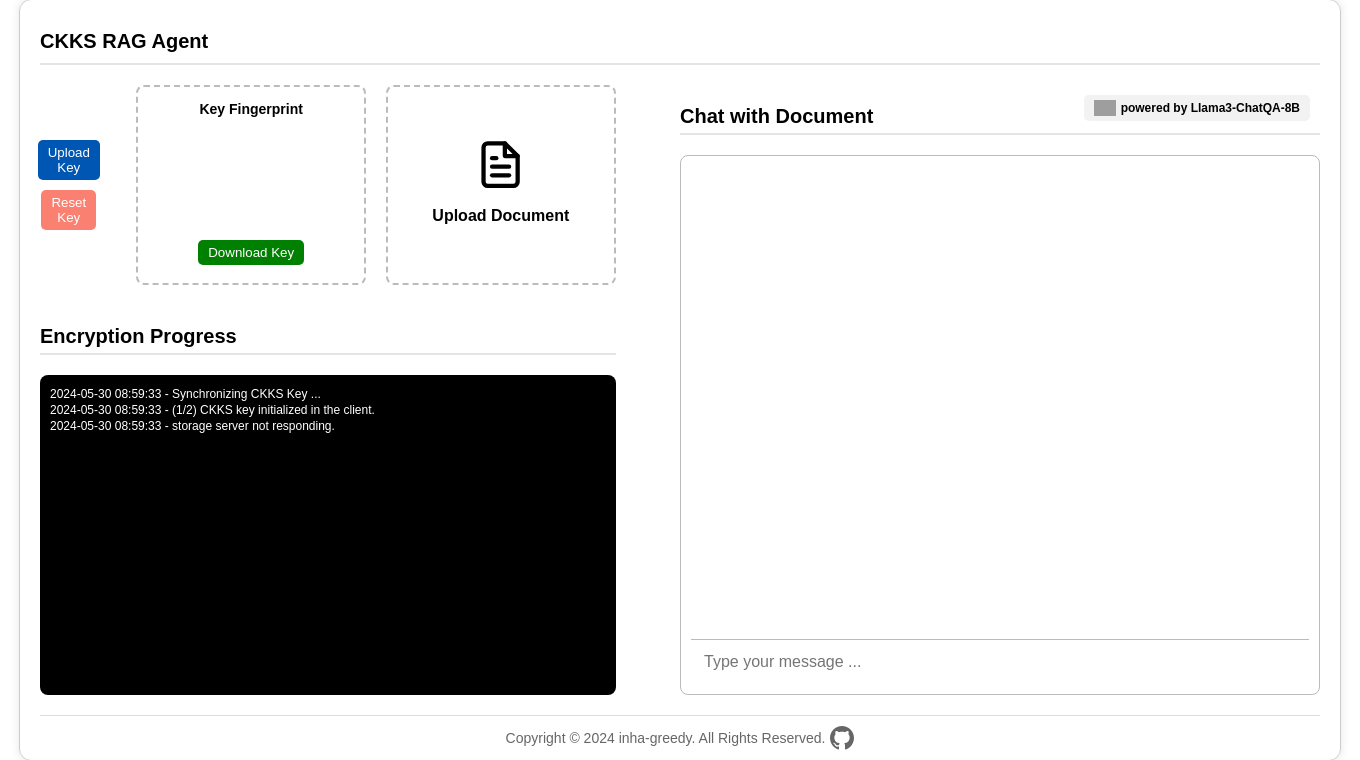
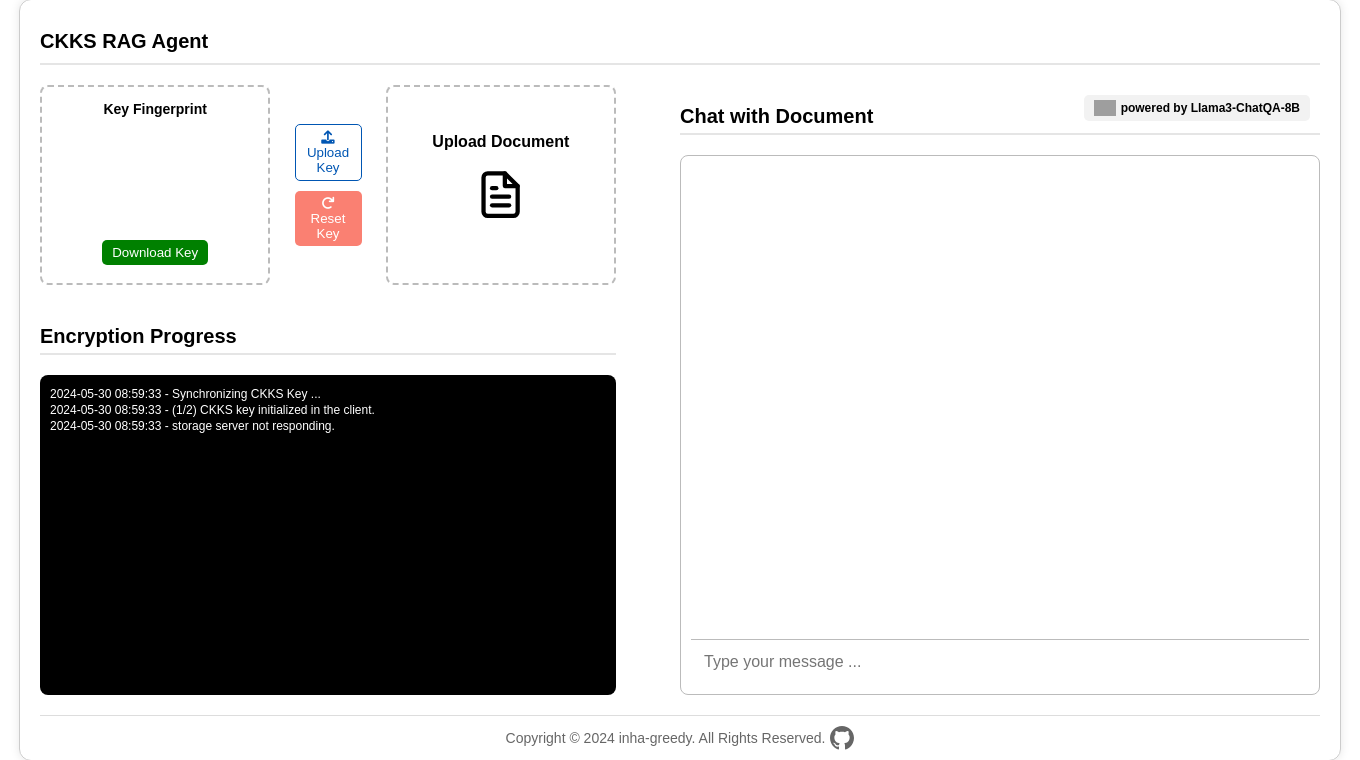
Before and after one commit to inha-greedy/fhe-rag-client, a FastAPI app: page / in a window 1360 px wide. Shown: the part 17-777 px from the top of the page. Run offline with FastAPI, Linux system fonts and the light colour scheme; grey boxes are pictures that could not be loaded.

Commit message:
fix(template): update button design

```diff
--- a/client/templates/index.html
+++ b/client/templates/index.html
@@ -131,11 +131,13 @@
         flex-direction: column;
         justify-content: center;
         align-items: center;
-        width: 10%;
+        width: 8%;
       }
 
       #ckksKeyInput {
         width: 0px;
+        height: 0px;
+        visibility: hidden;
       }
       .button {
         color: white;
@@ -144,18 +146,25 @@
         border: none;
         border-radius: 5px;
         cursor: pointer;
+        align-items: center;
         transition: background-color 0.3s ease;
       }
       .button#resetKeyButton {
+        width: 67px;
         background-color: salmon;
       }
       .button#downloadKeyButton {
         background-color: green;
       }
       .button#uploadKeyButton {
-        background-color: #0056b3;
+        width: 67px;
+        background-color: white;
+        border: 1px solid #0056b3;
+        color: #0056b3;
       }
-
+      .button .icon {
+        margin: auto;
+      }
       .encryption-progress-container {
         flex-grow: 1;
         display: flex;
@@ -365,6 +374,10 @@
         fill: currentColor;
       }
     </style>
+    <link
+      rel="stylesheet"
+      href="https://cdnjs.cloudflare.com/ajax/libs/font-awesome/6.0.0-beta3/css/all.min.css"
+    />
   </head>
   <body>
     <div class="container">
@@ -372,22 +385,24 @@
       <div class="content">
         <div class="left-pane">
           <div class="upload-container">
-            <div class="button-container">
-              <button class="button" id="uploadKeyButton">Upload Key</button>
-              <button class="button" id="resetKeyButton">Reset Key</button>
-            </div>
-
-            <input type="file" id="ckksKeyInput" accept=".zip" />
             <div class="upload-box">
+              <input type="file" id="ckksKeyInput" accept=".zip" />
               <h5 id="keyName">Key Fingerprint</h5>
-              <div id="keyIcon">
-                <img />
-              </div>
+              <div id="keyIcon"><img /></div>
               <button class="button" id="downloadKeyButton">
                 Download Key
               </button>
             </div>
+            <div class="button-container">
+              <button class="button" id="uploadKeyButton">
+                <i class="fas fa-upload icon"></i> Upload Key
+              </button>
+              <button class="button" id="resetKeyButton">
+                <i class="fas fa-redo icon"></i> Reset Key
+              </button>
+            </div>
             <div class="upload-box">
+              <h4>Upload Document</h4>
               <div class="icon">
                 <svg
                   xmlns="http://www.w3.org/2000/svg"
@@ -407,7 +422,6 @@
                   <polyline points="10 9 9 9 8 9"></polyline>
                 </svg>
               </div>
-              <h4>Upload Document</h4>
               <input type="file" id="documentInput" accept=".pdf,.docx,.txt" />
               <div id="documentInfo"></div>
             </div>
@@ -629,7 +643,7 @@
         if (!confirm("sure to reset key?")) return;
         // 이전 정보 초기화
         const keyInfoElement = document.getElementById("keyName");
-        keyInfoElement.innerHTML = "Key Fingerprint";
+        keyInfoElement.innerText = "Key Fingerprint";
 
         const imgElement = document.createElement("img");
         const keyIcon = document.getElementById("keyIcon");
@@ -696,23 +710,9 @@
           const file = event.target.files[0];
 
           if (file) {
-            const fileSize = file.size;
-            let fileSizeString;
-
-            if (fileSize >= 1024 * 1024) {
-              // MB 단위
-              fileSizeString = `${(fileSize / (1024 * 1024)).toFixed(2)} MB`;
-            } else if (fileSize >= 1024) {
-              // KB 단위
-              fileSizeString = `${(fileSize / 1024).toFixed(2)} KB`;
-            } else {
-              // Byte 단위
-              fileSizeString = `${fileSize} B`;
-            }
-
             // 이전 정보 초기화
             const keyInfoElement = document.getElementById("keyName");
-            keyInfoElement.innerHTML = `${file.name}<br/>(${fileSizeString})`;
+            keyInfoElement.innerHTML = `${file.name}`;
 
             const imgElement = document.createElement("img");
             const keyIcon = document.getElementById("keyIcon");
@@ -765,7 +765,7 @@
               fileSizeString = `${fileSize} B`;
             }
 
-            fileInfoElement.textContent = `${file.name} (${fileSizeString})`;
+            fileInfoElement.innerHTML = `${file.name}<br/>(${fileSizeString})`;
 
             let formData = new FormData();
             formData.append("file", file);
```
